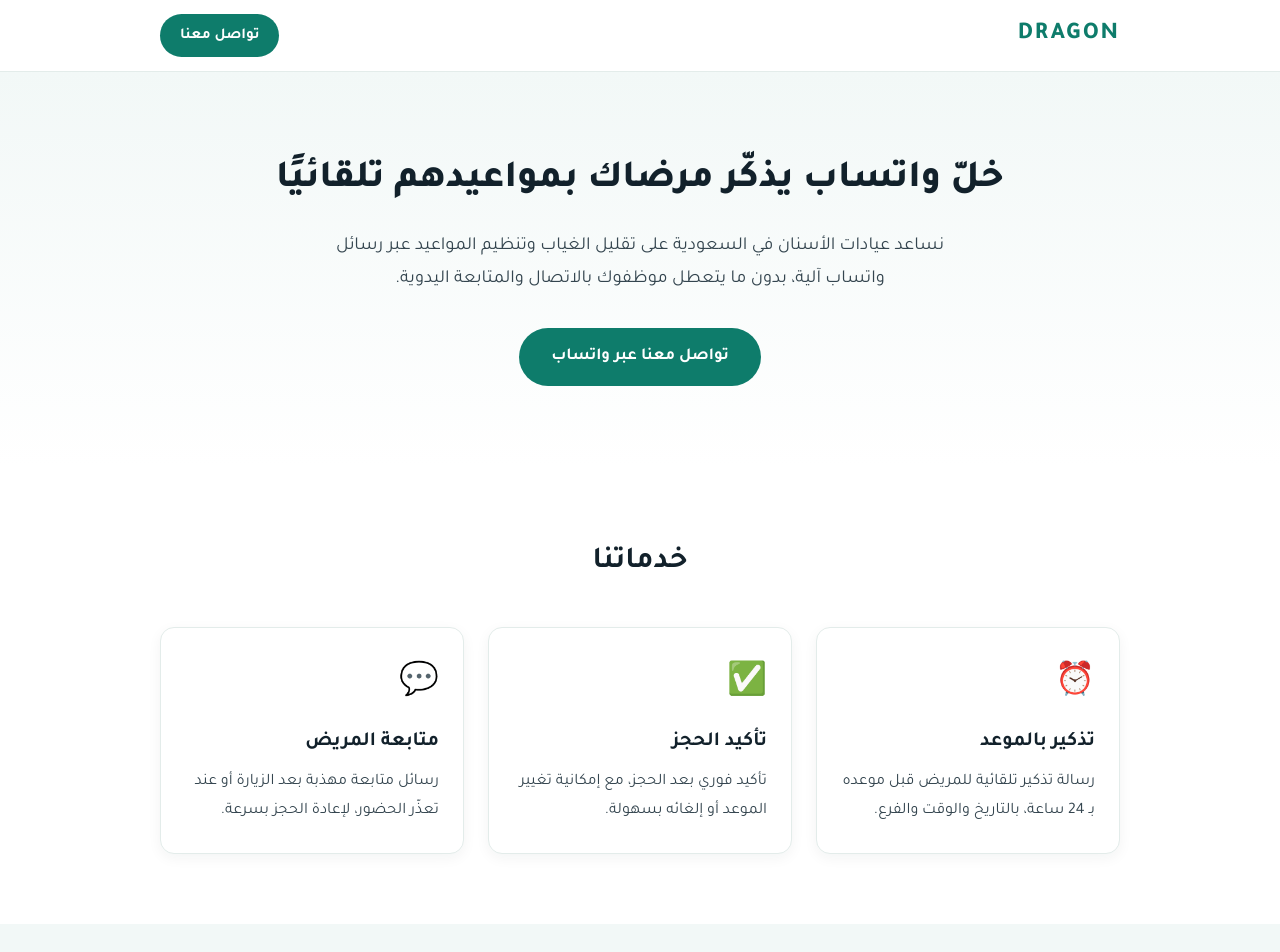
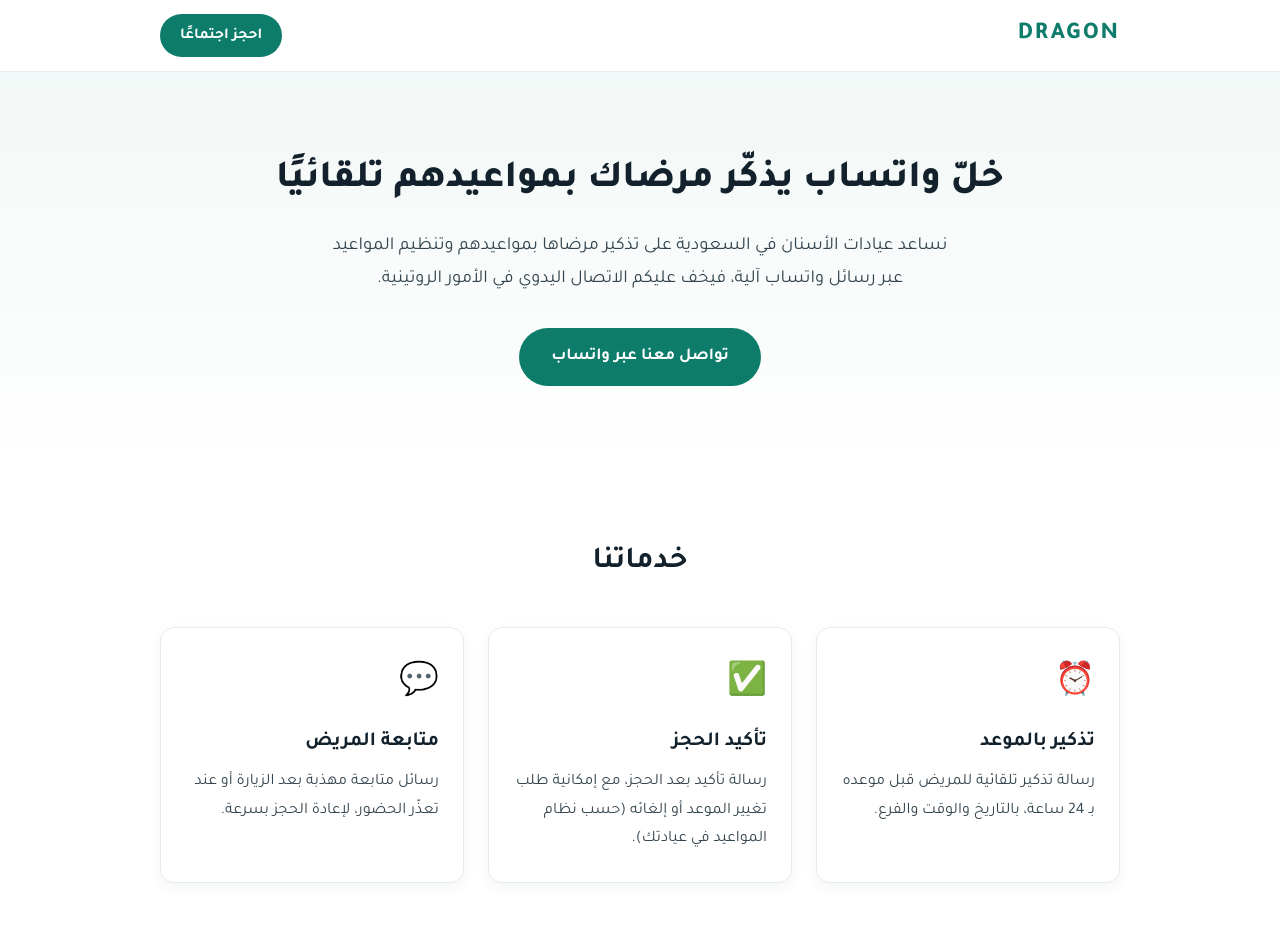
Before and after one commit to dragonautomationagency/dragon-automation, a plain HTML site: page website/index.html in a window 1280 px wide. Shown: the top 952 px of the page. Drawn offline with Linux system fonts and the light colour scheme.

Commit message:
Website: hero button opens WhatsApp directly, soften unproven promises
- Hero CTA now links to wa.me instead of scrolling to #contact
- Header button text changed to "احجز اجتماعًا"
- Removed unproven claims (تقليل الغياب, بدون ما يتعطل موظفوك, فوري, بسهولة)

Co-Authored-By: Claude Sonnet 5.5 <noreply@anthropic.com>

```diff
--- a/website/index.html
+++ b/website/index.html
@@ -4,7 +4,7 @@
   <meta charset="UTF-8">
   <meta name="viewport" content="width=device-width, initial-scale=1.0">
   <title>DRAGON | تذكيرات مواعيد تلقائية لعيادات الأسنان عبر واتساب</title>
-  <meta name="description" content="DRAGON وكالة أتمتة تساعد عيادات الأسنان في السعودية على تقليل الغياب بتذكيرات مواعيد تلقائية عبر واتساب.">
+  <meta name="description" content="DRAGON وكالة أتمتة تساعد عيادات الأسنان في السعودية على تذكير مرضاها بمواعيدهم تلقائيًا عبر واتساب.">
   <link rel="preconnect" href="https://fonts.googleapis.com">
   <link rel="preconnect" href="https://fonts.gstatic.com" crossorigin>
   <link href="https://fonts.googleapis.com/css2?family=Tajawal:wght@400;500;700;800&display=swap" rel="stylesheet">
@@ -15,7 +15,7 @@
   <header class="header">
     <div class="container header-inner">
       <a href="#" class="logo">DRAGON</a>
-      <a class="btn btn-small" href="#contact">تواصل معنا</a>
+      <a class="btn btn-small" href="#contact">احجز اجتماعًا</a>
     </div>
   </header>
 
@@ -25,10 +25,12 @@
       <div class="container">
         <h1>خلّ واتساب يذكّر مرضاك بمواعيدهم تلقائيًا</h1>
         <p class="lead">
-          نساعد عيادات الأسنان في السعودية على تقليل الغياب وتنظيم المواعيد
-          عبر رسائل واتساب آلية، بدون ما يتعطل موظفوك بالاتصال والمتابعة اليدوية.
+          نساعد عيادات الأسنان في السعودية على تذكير مرضاها بمواعيدهم وتنظيم المواعيد
+          عبر رسائل واتساب آلية، فيخف عليكم الاتصال اليدوي في الأمور الروتينية.
         </p>
-        <a class="btn" href="#contact">تواصل معنا عبر واتساب</a>
+        <a class="btn"
+           href="https://wa.me/966500000000?text=%D8%A7%D9%84%D8%B3%D9%84%D8%A7%D9%85%20%D8%B9%D9%84%D9%8A%D9%83%D9%85%D8%8C%20%D8%A3%D8%A8%D8%BA%D9%89%20%D8%A3%D8%B9%D8%B1%D9%81%20%D8%A3%D9%83%D8%AB%D8%B1%20%D8%B9%D9%86%20%D8%AE%D8%AF%D9%85%D8%A7%D8%AA%20DRAGON"
+           target="_blank" rel="noopener noreferrer">تواصل معنا عبر واتساب</a>
       </div>
     </section>
 
@@ -45,7 +47,7 @@
           <article class="card">
             <div class="icon" aria-hidden="true">✅</div>
             <h3>تأكيد الحجز</h3>
-            <p>تأكيد فوري بعد الحجز، مع إمكانية تغيير الموعد أو إلغائه بسهولة.</p>
+            <p>رسالة تأكيد بعد الحجز، مع إمكانية طلب تغيير الموعد أو إلغائه (حسب نظام المواعيد في عيادتك).</p>
           </article>
           <article class="card">
             <div class="icon" aria-hidden="true">💬</div>
```
